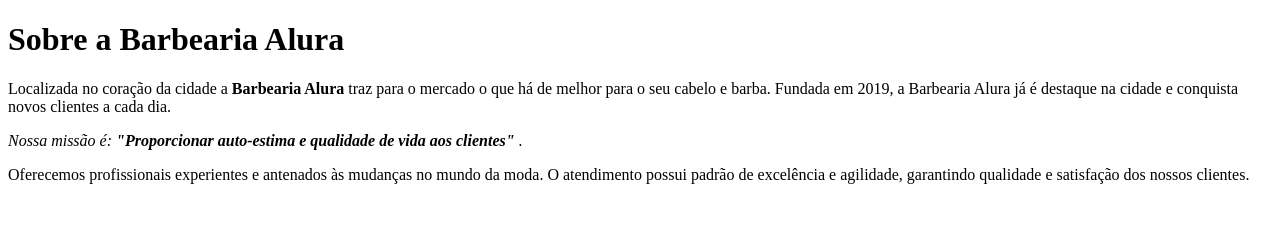
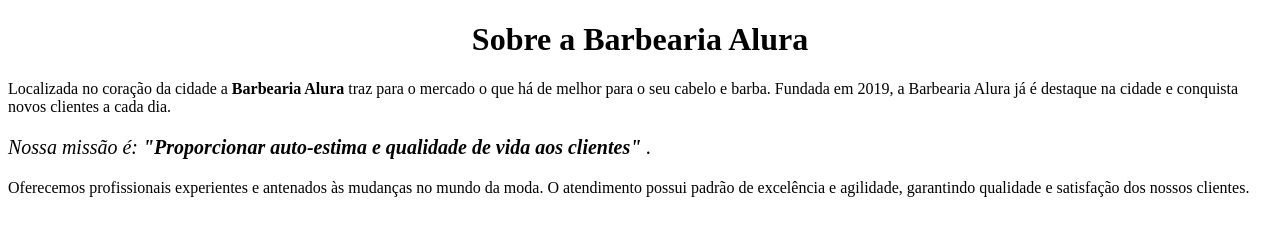
Before and after one commit to wilkison-silva/alura, a plain HTML site: page front-end/01-barbearia-alura/index.html in a window 1280 px wide. Drawn offline with Linux system fonts and the light colour scheme.

Commit message:
feat: Add file stye.css

```diff
--- a/front-end/01-barbearia-alura/index.html
+++ b/front-end/01-barbearia-alura/index.html
@@ -3,9 +3,12 @@
   <head>
     <meta charset="UTF-8" />
     <title>Barbearia Alura</title>
+
+    <link rel="stylesheet" href="style.css">
+
   </head>
   <body>
-    <h1>Sobre a Barbearia Alura</h1>
+    <h1 style="text-align: center">Sobre a Barbearia Alura</h1>
 
     <p>
       Localizada no coração da cidade a <strong>Barbearia Alura</strong> traz
@@ -14,7 +17,7 @@
       a cada dia.
     </p>
 
-    <p>
+    <p style="font-size: 20px">
       <em>
         Nossa missão é:
         <strong
```
